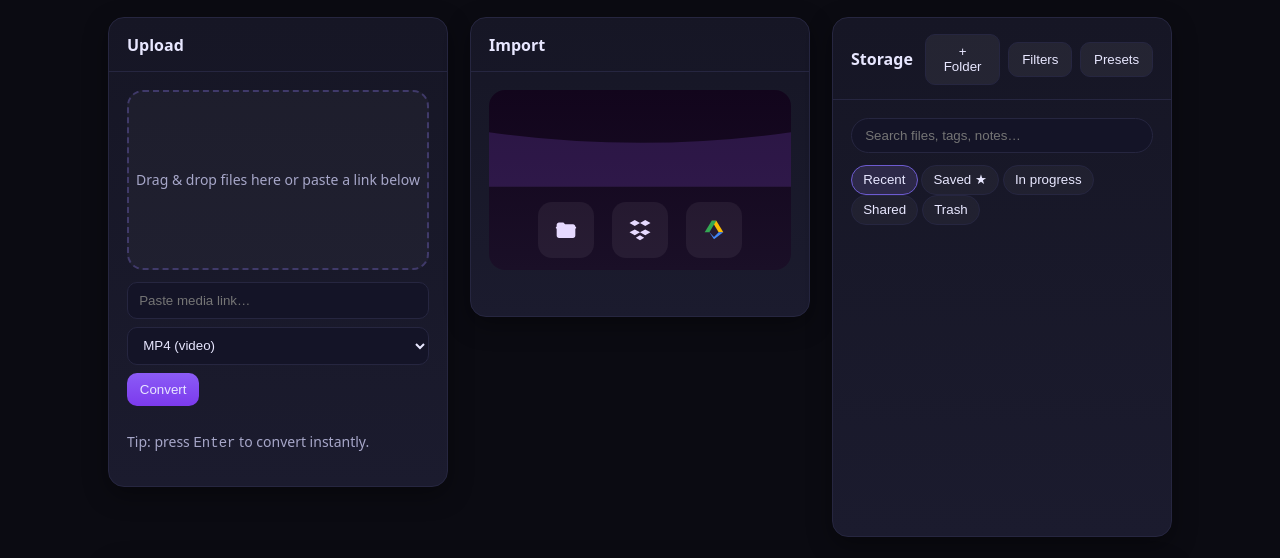
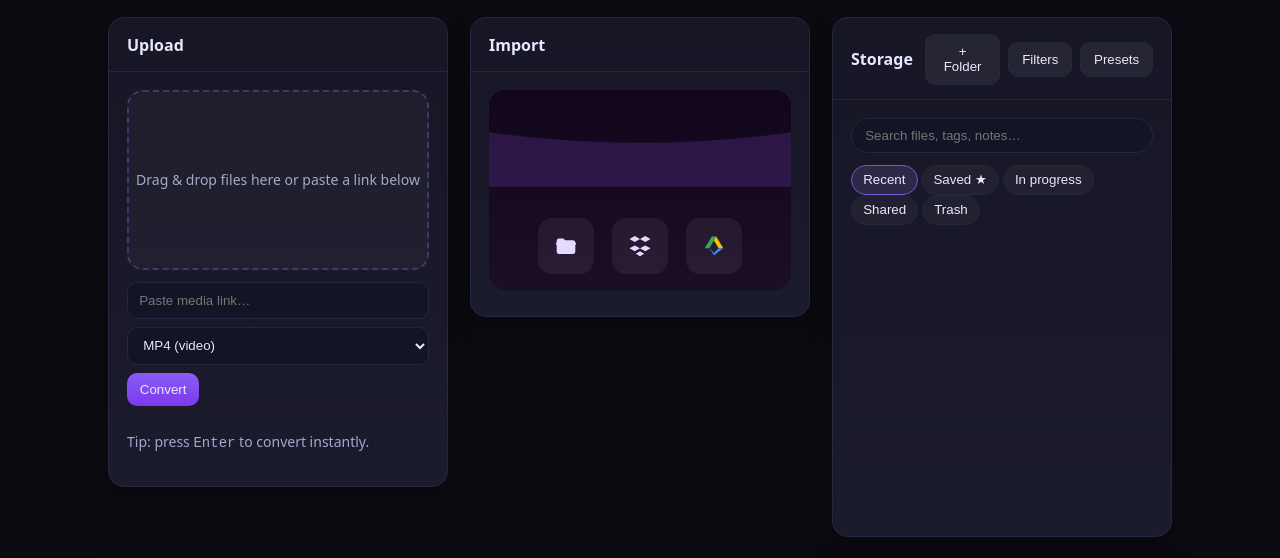
Before and after one commit to yogibaer0/Dripl, a website: page public/index.template.html in a window 1280 px wide. Shown: the part 204-762 px from the top of the page. Drawn offline with Linux system fonts and the light colour scheme.

Commit message:
make goo tank lower

```diff
--- a/public/styles.css
+++ b/public/styles.css
@@ -288,6 +288,41 @@ body{
   left: -9999px; top: auto;
   opacity: 0; pointer-events: none;
 }
+/* Make the Import card body a column so we can push the goo down */
+.panel--import .card__body{
+  display: flex;
+  flex-direction: column;
+}
+
+/* The tank lives at the bottom, with room above it */
+.panel--import .goo-container{
+  margin-top: auto;           /* pushes the tank to the bottom of the card */
+  min-height: 220px;          /* tank height; tweak 200–260px */
+  border-radius: 16px;
+  position: relative;
+  overflow: hidden;
+  background: linear-gradient(180deg,#12051c 0%,#1a0f27 100%);
+}
+
+/* Wave behind, icons above (you already have these) */
+.goo-bg{ position:absolute; inset:0; z-index:0; pointer-events:none; }
+.icon-row{
+  position:absolute; left:16px; right:16px; bottom:16px;
+  display:flex; justify-content:center; gap:18px; z-index:1;
+}
+.import-icon{ width:56px; height:56px; border-radius:14px; display:grid; place-items:center;
+  background-color:rgba(255,255,255,.06); color:#E6D9FF; transition:.18s; }
+.import-icon:hover{ transform:translateY(-2px); background-color:rgba(255,255,255,.10); }
+.import-icon .icon{ width:28px; height:28px; display:block; }
+
+/* Optional: responsive sizing so it never overwhelms the card */
+@media (max-width: 1280px){
+  .panel--import .goo-container{ min-height:200px; }
+}
+@media (max-width: 900px){
+  .panel--import .goo-container{ min-height:180px; }
+}
+
 
 
 
```
